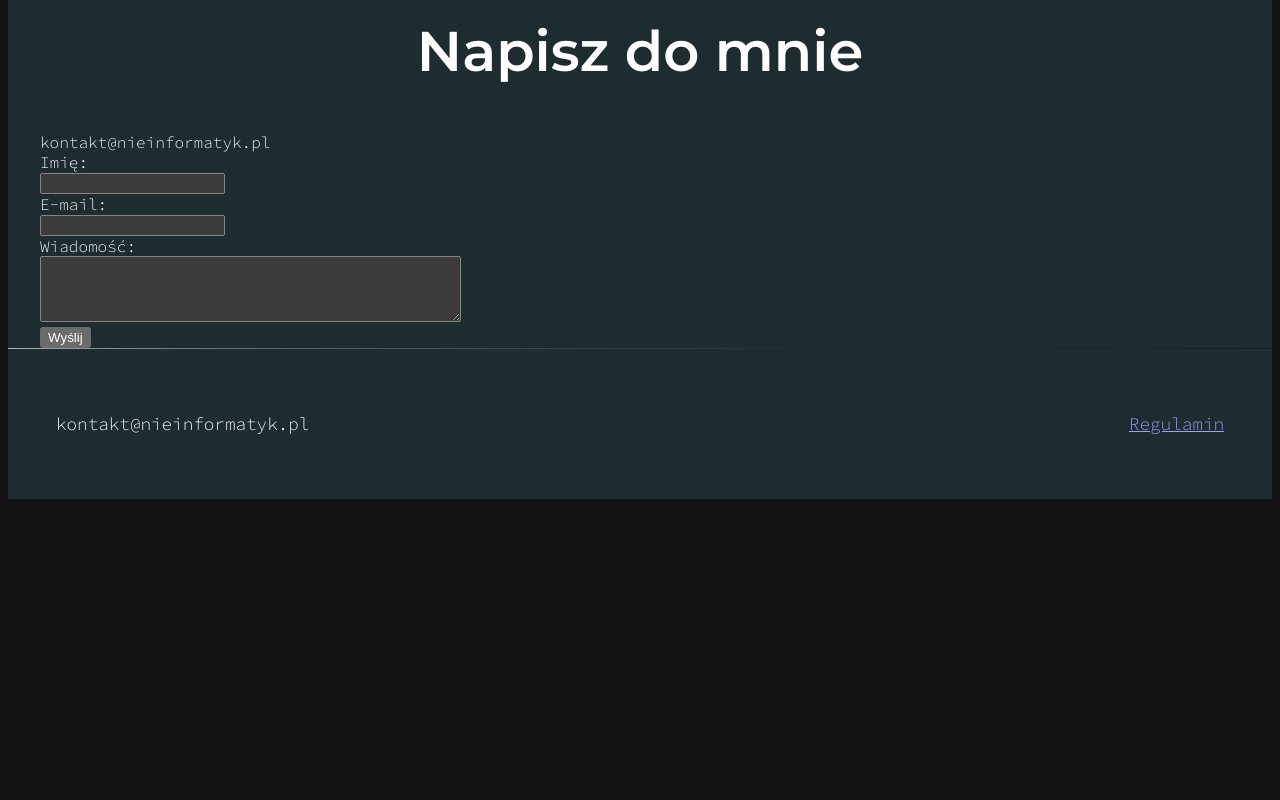
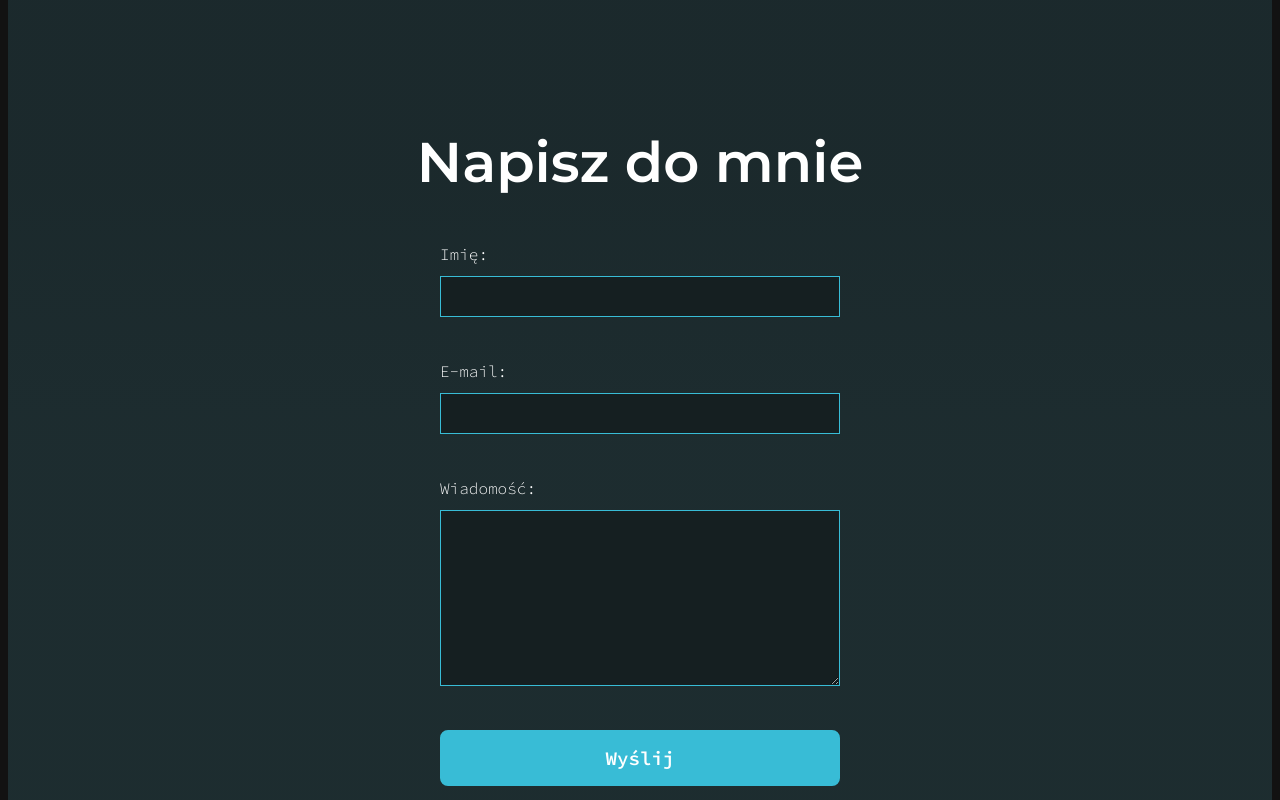
Before and after one commit to martaqh/nieinfo-page, a Vue app: page / in a window 1280 px wide. Shown: the part 1640-2440 px from the top of the page. Before the commit the page ends 2147 px from the top, so only its background shows below. Built offline with nearby package versions, Linux system fonts and the light colour scheme; no server answers; the HTML template or start-up script is replaced by a standard one.

Commit message:
Add styles to the contact form

```diff
--- a/src/components/BaseButton.vue
+++ b/src/components/BaseButton.vue
@@ -1,11 +1,14 @@
 <script setup lang="ts">
 import { computed } from 'vue'
+
+type Type = 'button' | 'submit'
 
 interface Props {
   to?: string
   href?: string
   social?: boolean
   plain?: boolean
+  type?: Type
 }
 
 const props = defineProps<Props>()
@@ -27,6 +30,7 @@ const componentVariant = computed(() => {
     :is="componentVariant"
     :href="href || to"
     :to="to"
+    :type="componentVariant === 'button' && props.type"
     :class="{ social: social, plain: plain }"
   >
     <div class="base-button__slot">
--- a/src/pages/ContactView.vue
+++ b/src/pages/ContactView.vue
@@ -1,30 +1,58 @@
 <script setup lang="ts">
 import SectionTitle from '@/components/SectionTitle.vue'
+import BaseButton from '@/components/BaseButton.vue'
 </script>
 
 <template>
   <div class="contact-view">
     <SectionTitle class="contact-view__title">Napisz do mnie</SectionTitle>
-    <span>kontakt@nieinformatyk.pl</span>
+
     <form action="https://formsubmit.co/2f9079899edc929c8215d823594a41e6" method="post">
-      <label for="name">Imię:</label><br />
-      <input type="text" id="name" name="name" required /><br />
+      <label for="name">Imię:</label>
+      <input type="text" id="name" name="name" required />
 
-      <label for="email">E-mail:</label><br />
-      <input type="email" id="email" name="email" required /><br />
+      <label for="email">E-mail:</label>
+      <input type="email" id="email" name="email" required />
 
-      <label for="message">Wiadomość:</label><br />
-      <textarea id="message" name="message" rows="4" cols="50" required></textarea><br />
+      <label for="message">Wiadomość:</label>
+      <textarea id="message" name="message" rows="10" cols="50" required></textarea>
 
-      <input type="submit" value="Wyślij" />
+      <BaseButton type="submit"> Wyślij </BaseButton>
     </form>
   </div>
 </template>
 
 <style lang="scss" scoped>
 .contact-view {
+  padding: 64px 0;
+  display: grid;
+
   &__title {
     text-align: center;
+    margin-bottom: 48px;
+  }
+
+  form {
+    max-width: 400px;
+    width: 100%;
+    justify-self: center;
+    display: flex;
+    flex-direction: column;
+    gap: 12px;
+
+    input,
+    textarea {
+      padding: 12px;
+      margin-bottom: 32px;
+      background: $color-background;
+      border: 1px solid $color-accent;
+
+      &:hover {
+        outline: 2px solid $color-accent;
+        box-shadow: $box-shadow;
+        cursor: pointer;
+      }
+    }
   }
 }
 </style>
```
